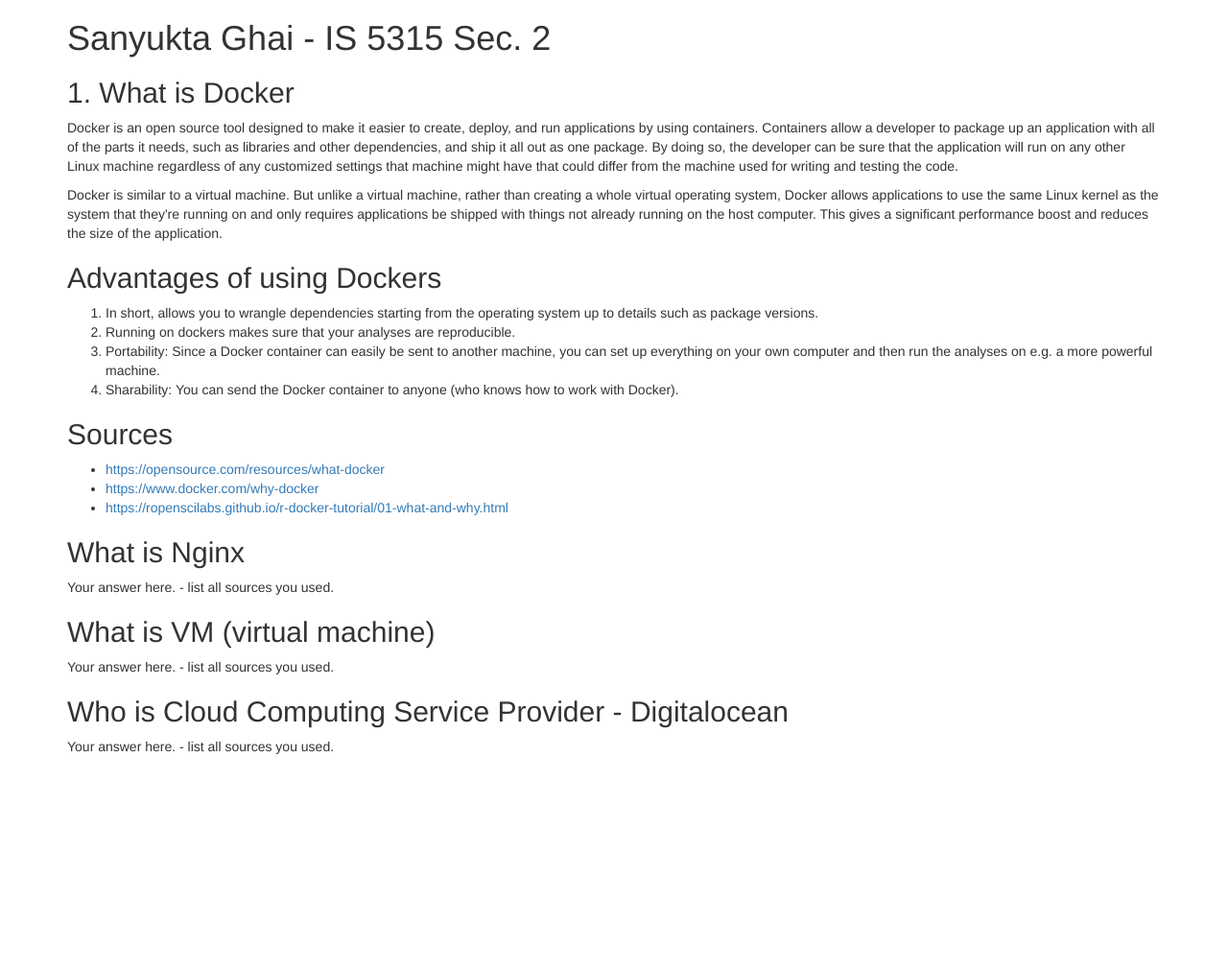
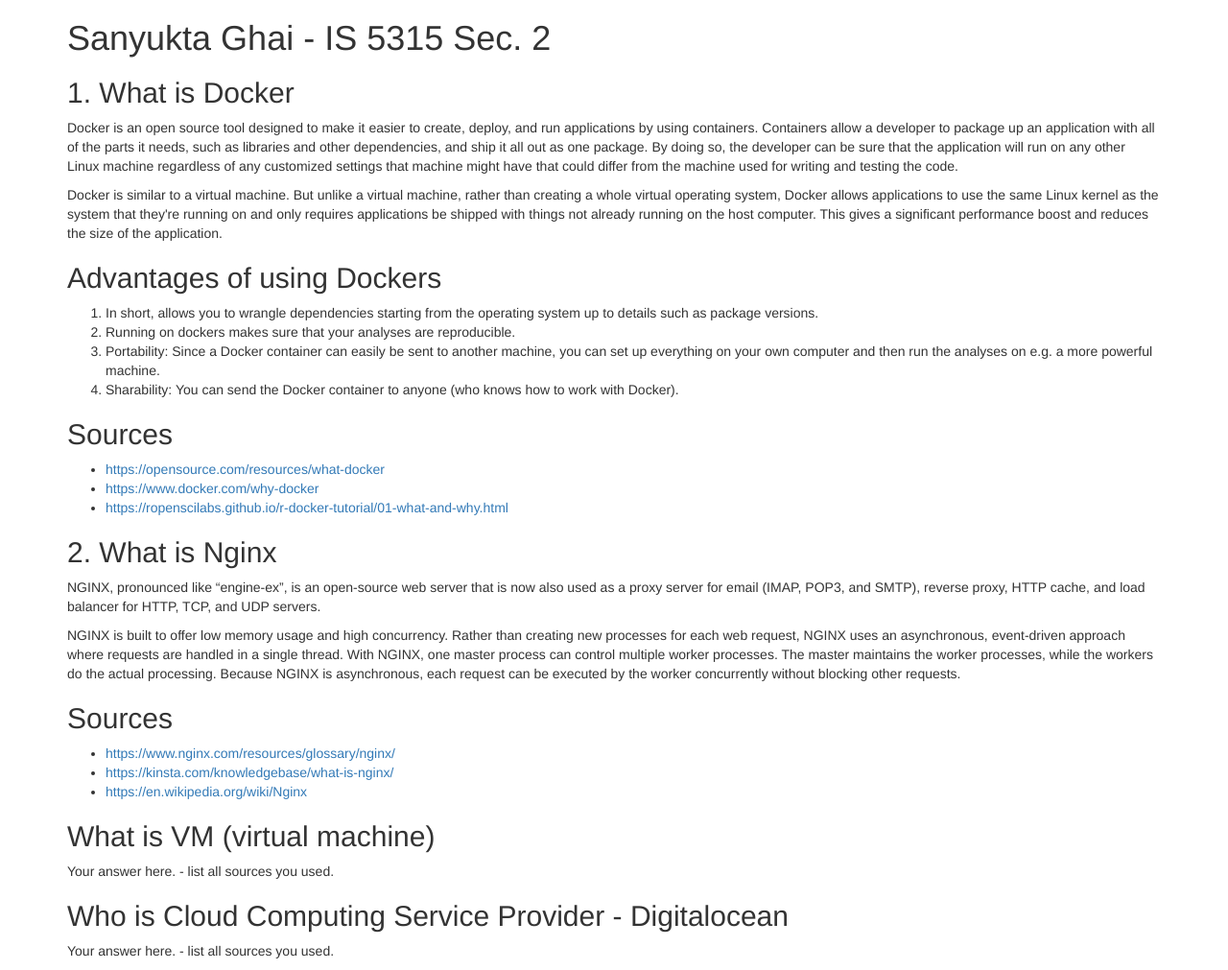
Before and after one commit to ghaisanyukta/5315, a plain HTML site: page index.html in a window 1280 px wide. Shown: the whole page at 96% size. Before the commit the page ends 800 px from the top, so only its background shows below. Drawn offline with nearby package versions, Linux system fonts and the light colour scheme.

Commit message:
Added what is NGINX section

```diff
--- a/index.html
+++ b/index.html
@@ -23,8 +23,15 @@
       	<li><a href="https://www.docker.com/why-docker">https://www.docker.com/why-docker</a></li>
       	<li><a href="https://ropenscilabs.github.io/r-docker-tutorial/01-what-and-why.html">https://ropenscilabs.github.io/r-docker-tutorial/01-what-and-why.html</a></li>
       </ul>
-      <h2>What is Nginx</h2>
-      <p>Your answer here. - list all sources you used.</p>
+      <h2>2. What is Nginx</h2>
+      <p>NGINX, pronounced like “engine-ex”, is an open-source web server that is now also used as a proxy server for email (IMAP, POP3, and SMTP), reverse proxy, HTTP cache, and load balancer for HTTP, TCP, and UDP servers.</p>
+      <p>NGINX is built to offer low memory usage and high concurrency. Rather than creating new processes for each web request, NGINX uses an asynchronous, event-driven approach where requests are handled in a single thread. With NGINX, one master process can control multiple worker processes. The master maintains the worker processes, while the workers do the actual processing. Because NGINX is asynchronous, each request can be executed by the worker concurrently without blocking other requests.</p>
+      <h2>Sources</h2>
+      <ul>
+      	<li><a href="https://www.nginx.com/resources/glossary/nginx/">https://www.nginx.com/resources/glossary/nginx/</a></li>
+      	<li><a href="https://kinsta.com/knowledgebase/what-is-nginx/">https://kinsta.com/knowledgebase/what-is-nginx/</a></li>
+      	<li><a href="https://en.wikipedia.org/wiki/Nginx">https://en.wikipedia.org/wiki/Nginx</a></li>
+      </ul>
       <h2>What is VM (virtual machine)</h2>
       <p>Your answer here. - list all sources you used.</p>
       <h2>Who is Cloud Computing Service Provider - Digitalocean</h2>
```
